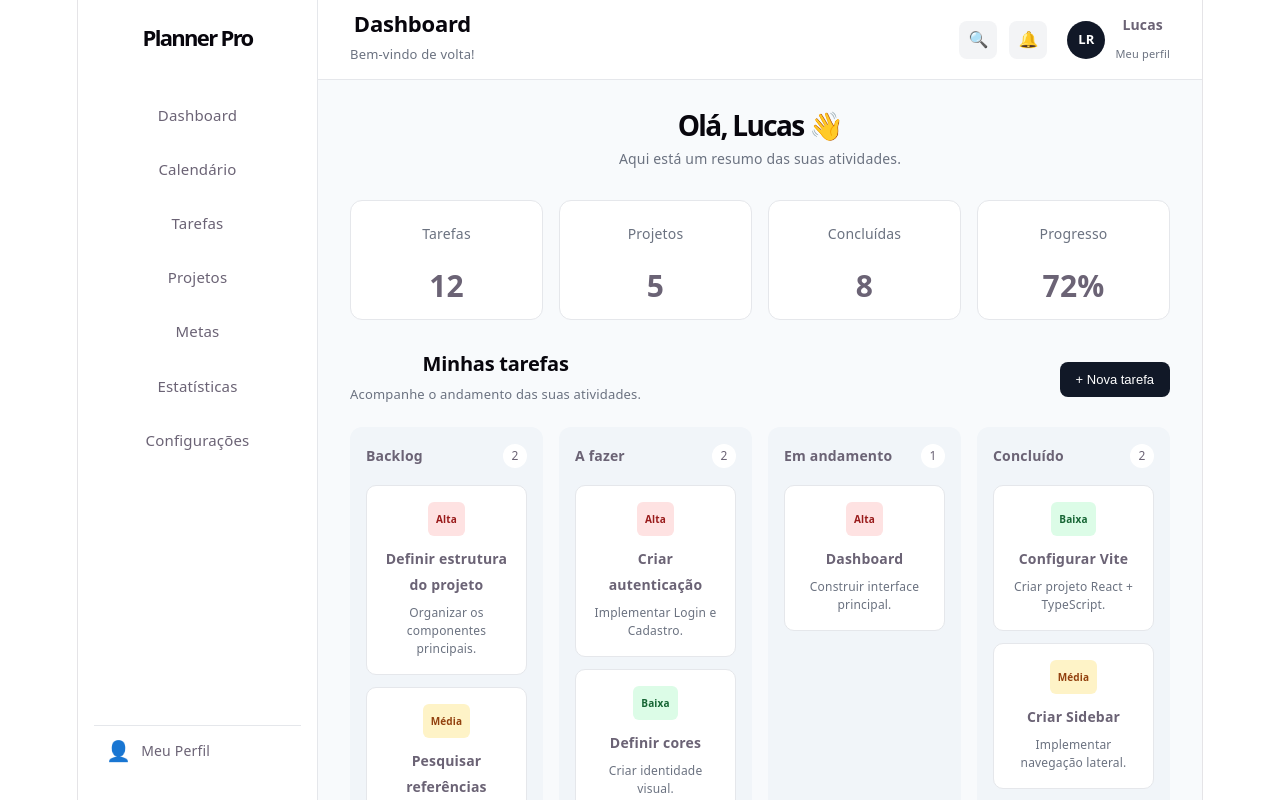
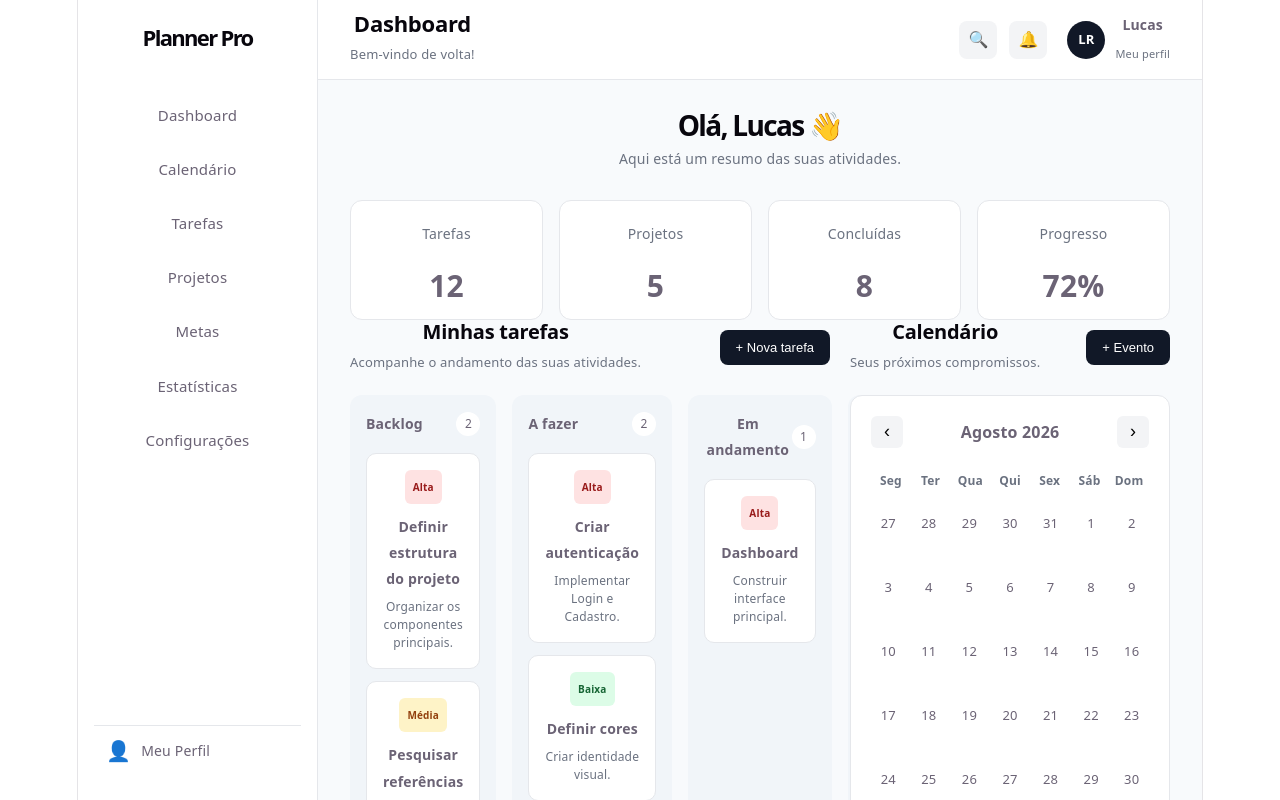
Before and after one commit to LucHaddad/planner-pro, a React (Vite) app: page / in a window 1280 px wide. Shown: the top 800 px of the page. Built offline with nearby package versions, Linux system fonts and the light colour scheme.

Commit message:
style: organize dashboard layout

```diff
--- a/src/pages/Dashboard/Calendar.css
+++ b/src/pages/Dashboard/Calendar.css
@@ -1,5 +1,5 @@
 .calendar {
-  margin-top: 32px;
+  margin-top: 0;
 }
 
 .calendar-header {
--- a/src/pages/Dashboard/Dashboard.css
+++ b/src/pages/Dashboard/Dashboard.css
@@ -53,3 +53,13 @@
   font-size: 30px;
   font-weight: 700;
 }
+
+.dashboard-main-grid {
+  display: grid;
+
+  grid-template-columns: minmax(0, 2fr) minmax(320px, 1fr);
+
+  gap: 20px;
+
+  align-items: start;
+}
--- a/src/pages/Dashboard/Dashboard.tsx
+++ b/src/pages/Dashboard/Dashboard.tsx
@@ -32,8 +32,10 @@ function Dashboard() {
         </div>
       </div>
 
-      <Kanban />
-      <Calendar />
+      <div className="dashboard-main-grid">
+        <Kanban />
+        <Calendar />
+      </div>
     </section>
   );
 }
--- a/src/pages/Dashboard/Kanban.css
+++ b/src/pages/Dashboard/Kanban.css
@@ -1,5 +1,5 @@
 .kanban {
-  margin-top: 32px;
+  margin-top: 0;
 }
 
 .kanban-header {
```
